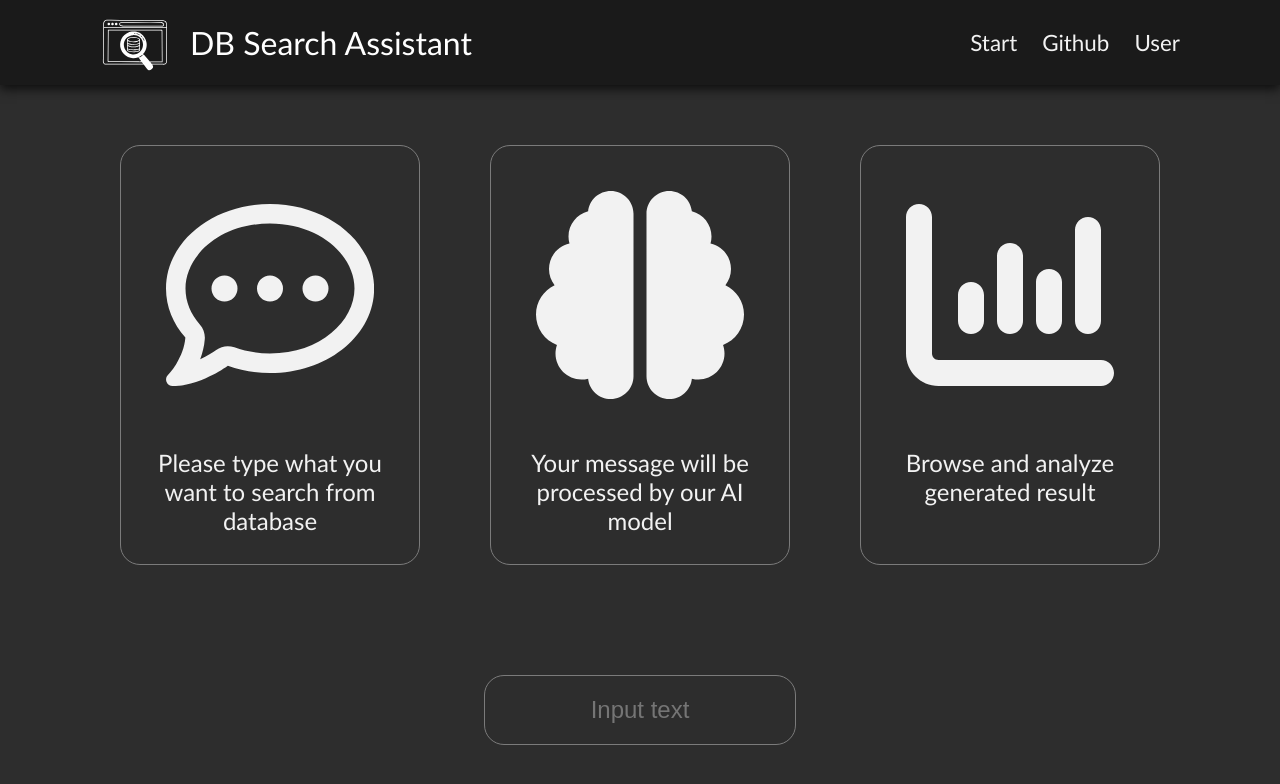
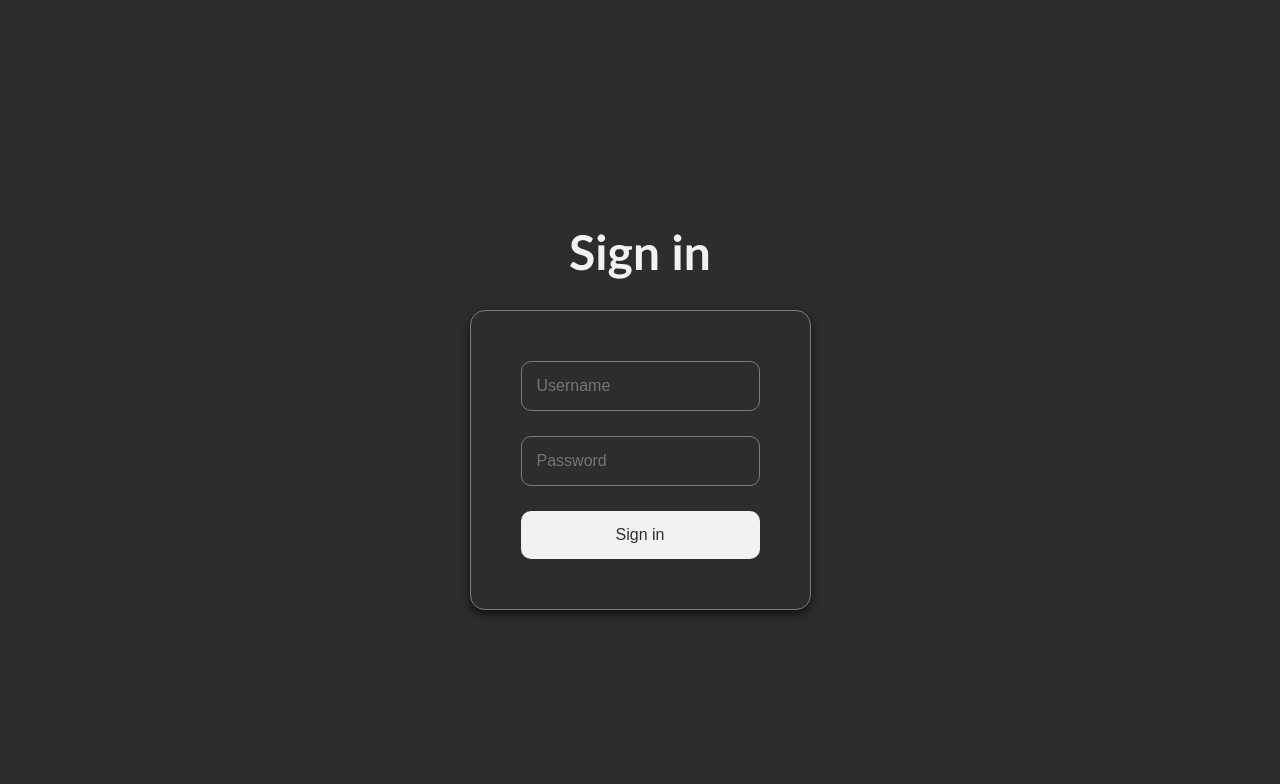
Before and after one commit to wiktorlewandowski9/db-search-assistant, a React (Create React App) app in the folder react-frontend/: page / in a window 1280 px wide. Shown: the top 784 px of the page. Built offline with nearby package versions, Linux system fonts and the light colour scheme.

Commit message:
Basic login screen

```diff
--- a/react-frontend/package.json
+++ b/react-frontend/package.json
@@ -8,6 +8,7 @@
     "@testing-library/user-event": "^13.5.0",
     "react": "^18.3.1",
     "react-dom": "^18.3.1",
+    "react-router-dom": "^7.0.2",
     "react-scripts": "^5.0.1",
     "web-vitals": "^2.1.4"
   },
--- a/react-frontend/src/App.js
+++ b/react-frontend/src/App.js
@@ -1,16 +1,31 @@
 import React from 'react';
+import { BrowserRouter as Router, Routes, Route } from 'react-router-dom';
 import ChatBot from './ChatBot';
+import Header from './Header';
+import Info from './Info';
+import Login from './Login';
+import ProtectedRoute from './ProtectedRoute';
 import './styles.css';
-import Header from './Header';
-import Info from './Info'
 
 function App() {
   return (
-    <div className="App">
-      <Header />
-      <Info />
-      <ChatBot />
-    </div>
+    <Router>
+      <Routes>
+        <Route path="/" element={<Login />} />
+        <Route
+          path="/app"
+          element={
+            <ProtectedRoute>
+              <div className="App">
+                <Header />
+                <Info />
+                <ChatBot />
+              </div>
+            </ProtectedRoute>
+          }
+        />
+      </Routes>
+    </Router>
   );
 }
 
--- /dev/null
+++ b/react-frontend/src/Login.js
@@ -0,0 +1,48 @@
+import React, { useState } from 'react';
+import { useNavigate } from 'react-router-dom';
+
+const Login = () => {
+    const [username, setUsername] = useState('');
+    const [password, setPassword] = useState('');
+    const [error, setError] = useState(null);
+    const navigate = useNavigate();
+
+    // (Just for tests) TODO
+    const handleLogin = async (e) => {
+        e.preventDefault();
+        setError(null);
+
+        if (username === 'admin' && password === 'password') {
+            localStorage.setItem('authToken', 'dummyToken12345');
+            navigate('/app');
+        } else {
+            setError('Invalid username or password.');
+        }
+    };
+
+    return (
+        <div className="login-container">
+            <h1>Sign in</h1>
+            <form onSubmit={handleLogin} className="login-form">
+                <input
+                    type="text"
+                    placeholder="Username"
+                    value={username}
+                    onChange={(e) => setUsername(e.target.value)}
+                    required
+                />
+                <input
+                    type="password"
+                    placeholder="Password"
+                    value={password}
+                    onChange={(e) => setPassword(e.target.value)}
+                    required
+                />
+                {error && <p className="error-message">{error}</p>}
+                <button type="submit">Sign in</button>
+            </form>
+        </div>
+    );
+};
+
+export default Login;
--- /dev/null
+++ b/react-frontend/src/ProtectedRoute.js
@@ -0,0 +1,14 @@
+import React from 'react';
+import { Navigate } from 'react-router-dom';
+
+// Sprawdzenie, czy użytkownik jest zalogowany (przykład użycia localStorage)
+const isAuthenticated = () => !!localStorage.getItem('authToken');
+
+const ProtectedRoute = ({ children }) => {
+    if (!isAuthenticated()) {
+        return <Navigate to="/" />;
+    }
+    return children;
+};
+
+export default ProtectedRoute;
--- a/react-frontend/src/styles.css
+++ b/react-frontend/src/styles.css
@@ -271,6 +271,77 @@ table tr:last-child td:last-child {
   100% {background-position:100% 100%,0 0   ,0    100% }
 }
 
+.login-container {
+  display: -webkit-box;
+  display: -ms-flexbox;
+  display: flex;
+  -webkit-box-pack: center;
+      -ms-flex-pack: center;
+          justify-content: center;
+  -webkit-box-align: center;
+      -ms-flex-align: center;
+          align-items: center;
+  flex-direction: column;
+  min-height: 100vh;
+  color: #f2f2f2;
+  font-family: 'Gill Sans', 'Gill Sans MT', Calibri, 'Trebuchet MS', sans-serif;
+}
+
+.login-container h1 {
+  font-size: 3rem;
+  margin-bottom: 30px;
+  color: #f2f2f2;
+}
+
+.login-form {
+  display: -webkit-box;
+  display: -ms-flexbox;
+  display: flex;
+  flex-direction: column;
+  gap: 25px;
+  padding: 50px;
+  border-radius: 15px;
+  box-shadow: 0 4px 10px rgba(0, 0, 0, 0.7);
+  border: 1px solid #7b7b7b;
+}
+
+.login-form input {
+  background-color: #2d2d2d;
+  color: #f2f2f2;
+  border: 1px solid #7b7b7b;
+  border-radius: 10px;
+  padding: 15px;
+  font-size: 1rem;
+  transition: 0.3s;
+}
+
+.login-form input:focus {
+  outline: none;
+  border-color: #f2f2f2;
+}
+
+.login-form button {
+  background-color: #f2f2f2;
+  color: #2d2d2d;
+  border: none;
+  border-radius: 10px;
+  padding: 15px;
+  font-size: 1rem;
+  cursor: pointer;
+  transition: 0.3s;
+}
+
+.login-form button:hover {
+  background-color: #7b7b7b;
+  color: #f2f2f2;
+}
+
+.error-message {
+  color: #ff6b6b;
+  font-size: 1rem;
+  margin-top: -10px;
+}
+
 .visible{
   display: block;
 }
```
